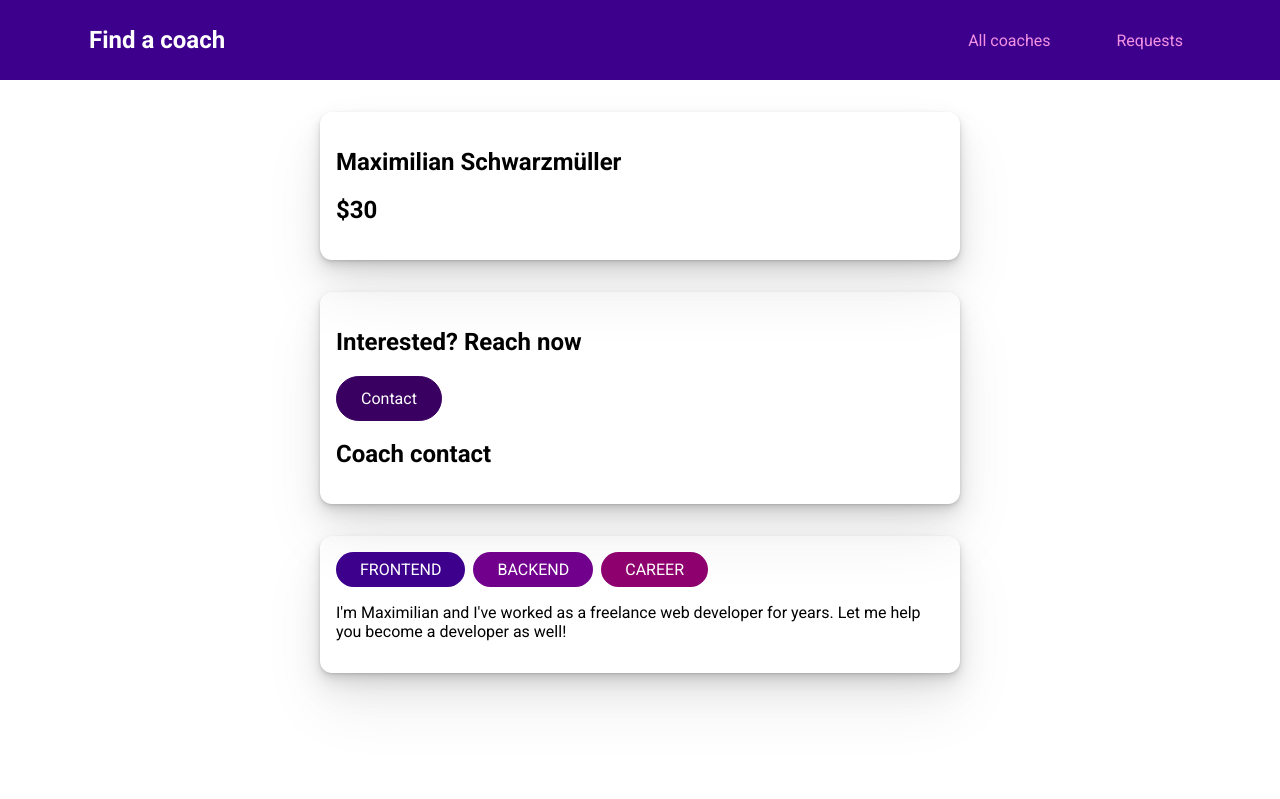
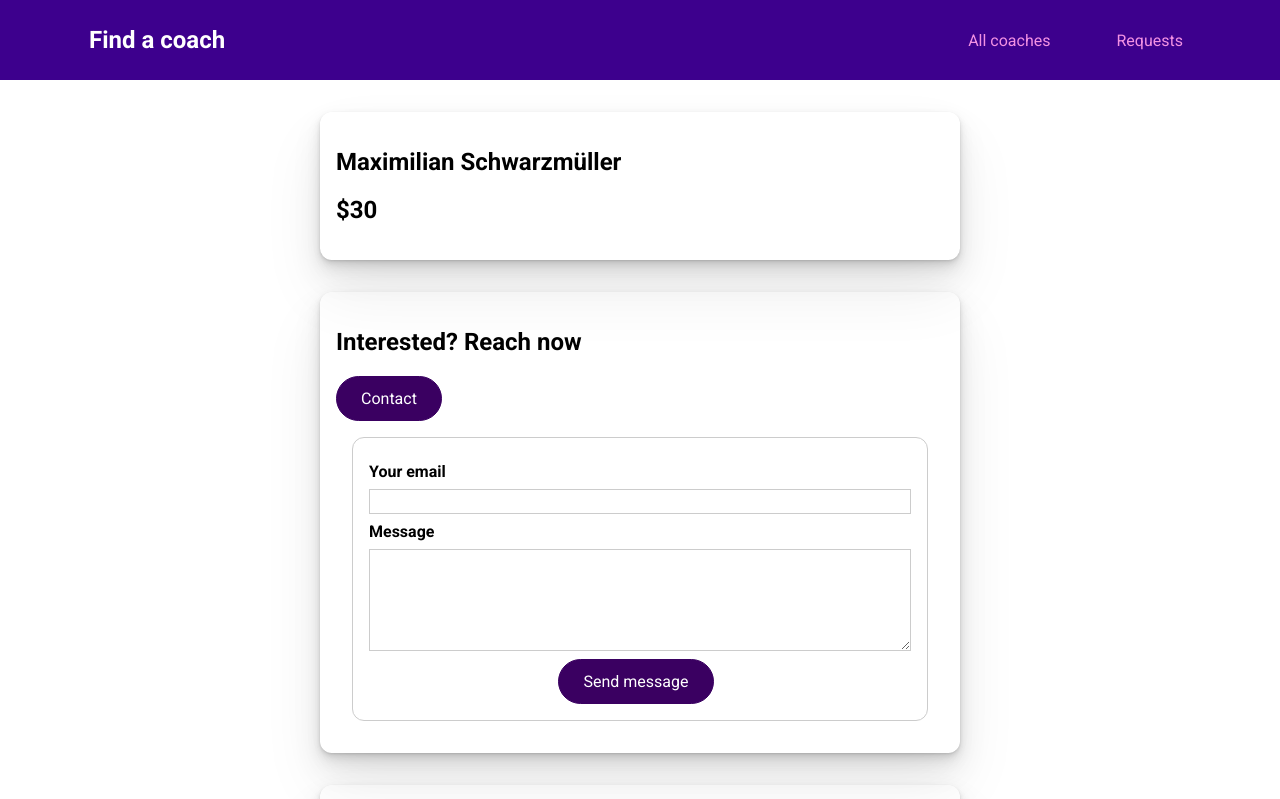
Before and after one commit to andretorquato/pratice-vuejs, a Vue app: page /coaches/c1/contact in a window 1280 px wide. Shown: the top 799 px of the page. Built offline with nearby package versions, Linux system fonts and the light colour scheme.

Commit message:
coach contact form

```diff
--- a/src/pages/requests/ContactCoach.vue
+++ b/src/pages/requests/ContactCoach.vue
@@ -1,3 +1,92 @@
 <template>
-	<h1>Coach contact</h1>
+  <form @submit.prevent="submitForm">
+    <div class="form-control">
+      <label for="email">Your email</label>
+      <input type="email" id="email" name="email" v-model.trim="email" />
+    </div>
+    <div class="form-control">
+      <label for="message">Message</label>
+      <textarea
+        id="message"
+        name="message"
+        rows="5"
+        v-model.trim="message"
+      ></textarea>
+    </div>
+    <p v-if="!formValid" class="errors">Please enter correct email and no-empty message.</p>
+    <div class="actions">
+      <base-button>Send message</base-button>
+    </div>
+  </form>
 </template>
+
+
+
+<script>
+export default {
+  data() {
+    return {
+      email: '',
+      message: '',
+      formValid: true,
+    };
+  },
+  methods: {
+    validateFields() {
+      this.formValid = true;
+
+      if (this.email == '' || !this.email.includes('@') || this.message == '')
+        this.formValid = false;
+    },
+    submitForm() {
+      this.validateFields();
+
+      if (!this.formValid) return;
+    },
+  },
+};
+</script>
+
+<style scoped>
+form {
+  margin: 1rem;
+  border: 1px solid #ccc;
+  border-radius: 12px;
+  padding: 1rem;
+}
+
+.form-control {
+  margin: 0.5rem 0;
+}
+
+label {
+  font-weight: bold;
+  margin-bottom: 0.5rem;
+  display: block;
+}
+
+input,
+textarea {
+  display: block;
+  width: 100%;
+  font: inherit;
+  border: 1px solid #ccc;
+  padding: 0.15rem;
+}
+
+input:focus,
+textarea:focus {
+  border-color: #3d008d;
+  background-color: #faf6ff;
+  outline: none;
+}
+
+.errors {
+  font-weight: bold;
+  color: red;
+}
+
+.actions {
+  text-align: center;
+}
+</style>
```
